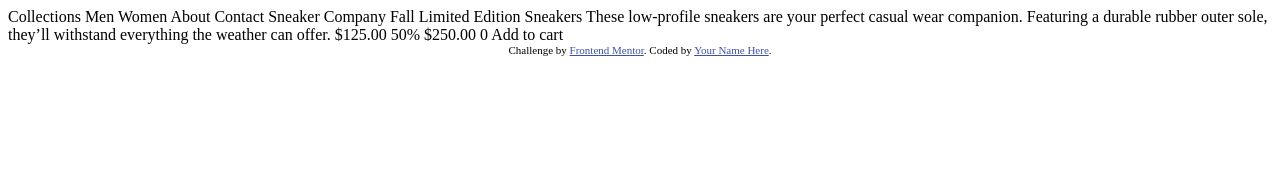
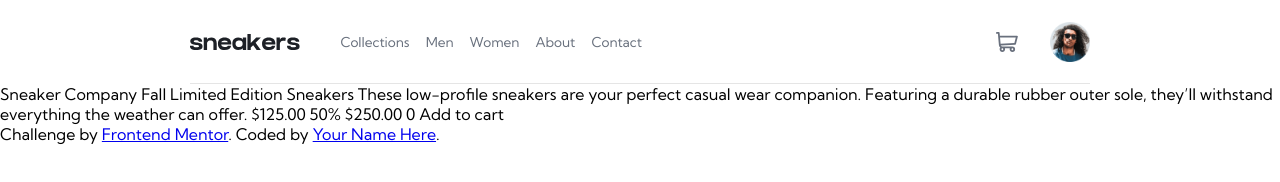
Before and after one commit to MrShifu01/ecommerce-product-page, a plain HTML site: page index.html in a window 1280 px wide. Drawn offline with Linux system fonts and the light colour scheme.

Commit message:
navbar progress

```diff
--- a/index.html
+++ b/index.html
@@ -3,24 +3,32 @@
 <head>
   <meta charset="UTF-8">
   <meta name="viewport" content="width=device-width, initial-scale=1.0"> <!-- displays site properly based on user's device -->
-
   <link rel="icon" type="image/png" sizes="32x32" href="./images/favicon-32x32.png">
+  <link rel="stylesheet" href="style.css">
 
   <title>Frontend Mentor | E-commerce product page</title>
 
-  <!-- Feel free to remove these styles or customise in your own stylesheet 👍 -->
-  <style>
-    .attribution { font-size: 11px; text-align: center; }
-    .attribution a { color: hsl(228, 45%, 44%); }
-  </style>
 </head>
 <body>
 
-  Collections
-  Men
-  Women
-  About
-  Contact
+  <div class="navigation-container">
+    <div class="navbar">
+      <div class="nav-left">
+        <img src="images/logo.svg" alt="Logo">
+        <ul class="navlist">
+          <li>Collections</li>
+          <li>Men</li>
+          <li>Women</li>
+          <li>About</li>
+          <li>Contact</li>
+        </ul>
+      </div>
+      <div class="nav-right">
+        <img class="cart-icon" src="images/icon-cart.svg" alt="Cart Icon">
+        <img class="user-avatar" src="images/image-avatar.png" alt="User Avatar">
+      </div>
+    </div>
+  </div>
 
   Sneaker Company
 
--- /dev/null
+++ b/style.css
@@ -0,0 +1,52 @@
+@import url('https://fonts.googleapis.com/css2?family=Kumbh+Sans:wght@400;700&display=swap');
+
+*, *::before, *::after {
+    box-sizing: border-box;
+}
+
+body {
+    margin: 0;
+    font-family: "Kumbh Sans", sans-serif;
+}
+
+.navbar {
+    width: 80%;
+    max-width: 900px;
+    margin: 0 auto;
+    display: flex;
+    align-items: center;
+    justify-content: space-between;
+    padding: 20px 0;
+    border-bottom: 1px solid rgba(0,0,0,0.1);
+}
+
+.navbar ul {
+    list-style: none;
+    font-size: .85rem;
+    display: flex;
+    gap: 1rem;
+    color: hsl(219, 9%, 45%);
+}
+
+.nav-left {
+    display: flex;
+    justify-content: center;
+    align-items: center;
+}
+
+.nav-left img {
+    width: calc(69px * 1.6);
+    height: calc(10px * 1.6);
+}
+
+.nav-right {
+    display: flex;
+    justify-content: center;
+    align-items: center;
+    gap: 2rem;
+}
+
+.user-avatar {
+    width: 40px;
+    height: 40px;
+}
```
